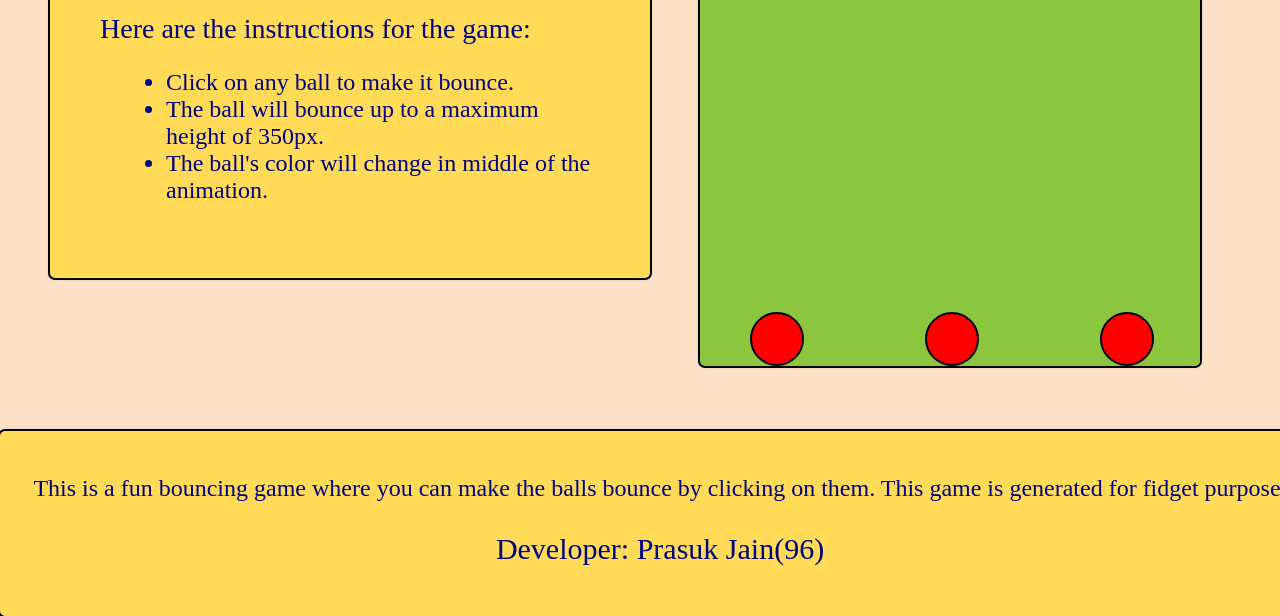
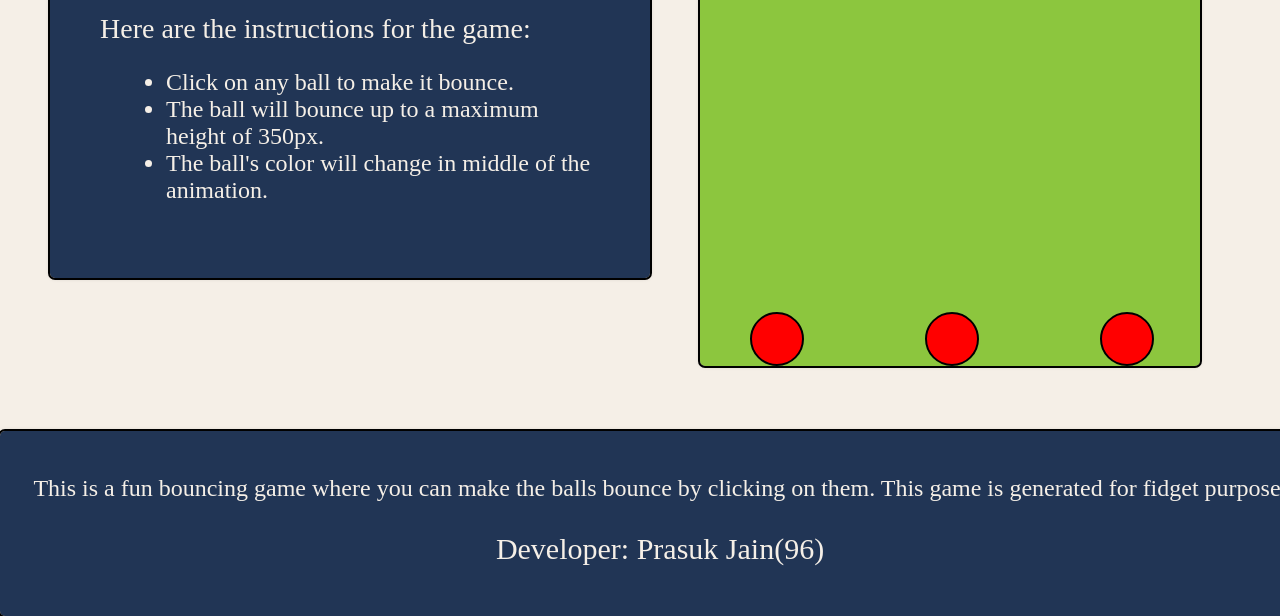
Before and after one commit to mukesh9984/Ball-Bounce-Game, a plain HTML site: page index.html in a window 1280 px wide. Shown: the part 184-800 px from the top of the page. Drawn offline with Linux system fonts and the light colour scheme.

Commit message:
Update UI in styles.css

```diff
--- a/styles.css
+++ b/styles.css
@@ -1,7 +1,7 @@
 body {
     margin: 0;
     padding: 0;
-    background-color: #FCE0C8; /* Skin color */
+    background-color: #F5EFE7; /* Skin color */
 }
 
 #game-container {
@@ -41,28 +41,26 @@ body {
     left: 50px;
     width: 500px;
     padding: 50px;
-    background-color: #FFDB58;
+    background-color: #213555;
     border-radius: 5px;
     box-shadow: 0 0 5px rgba(0, 0, 0, 0.2);
     outline: 2px solid black; /* Add black outline */
     display: inline-block;
+    color : #F5EFE7
 }
 
 #instruction-panel h1 {
     font-size: 38px;
-    color: #000080;
     margin-bottom: 10px;
 }
 
 #instruction-panel p {
     font-size: 28px;
-    color: #000080;
     margin-bottom: 10px;
 }
 
 #instruction-panel ul {
     font-size: 24px;
-    color: #000080;
     margin-left: 26px;
 }
 
@@ -72,11 +70,11 @@ body {
     left: 0;
     width: 100%;
     padding: 20px;
-    background-color: #FFDB58;
+    background-color: #213555;
  border-radius: 5px;
     box-shadow: 0 0 5px rgba(0, 0, 0, 0.2);
     outline: 2px solid black; /* Add black outline */
-    color: #000080;
+    color: #F5EFE7;
     font-size: 24px;
     text-align: center;
 }
```
